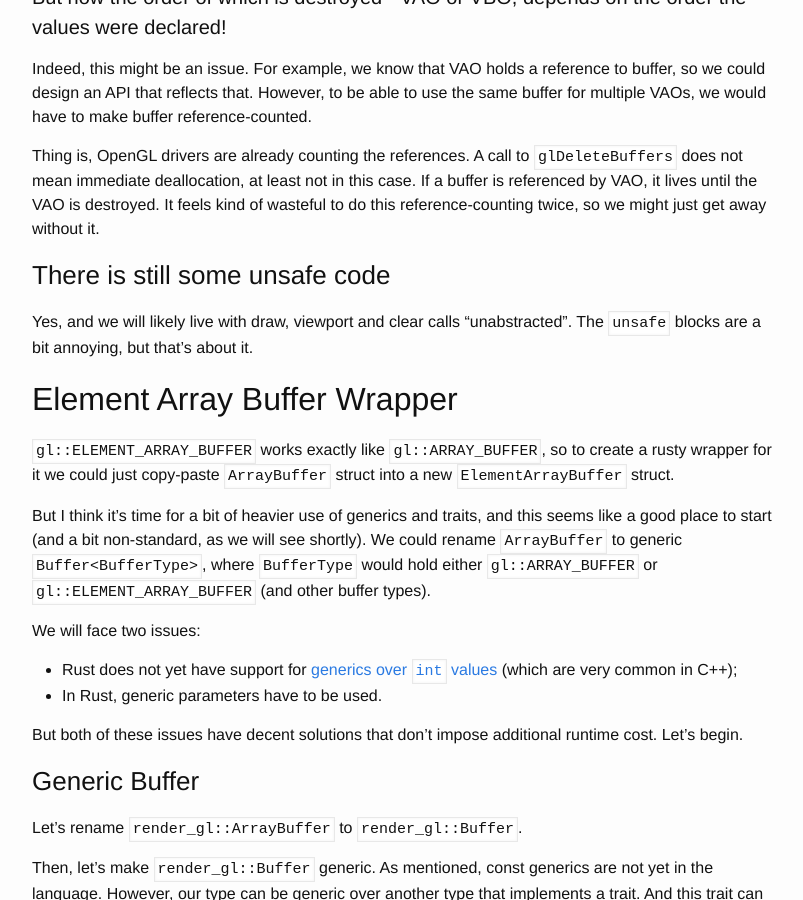
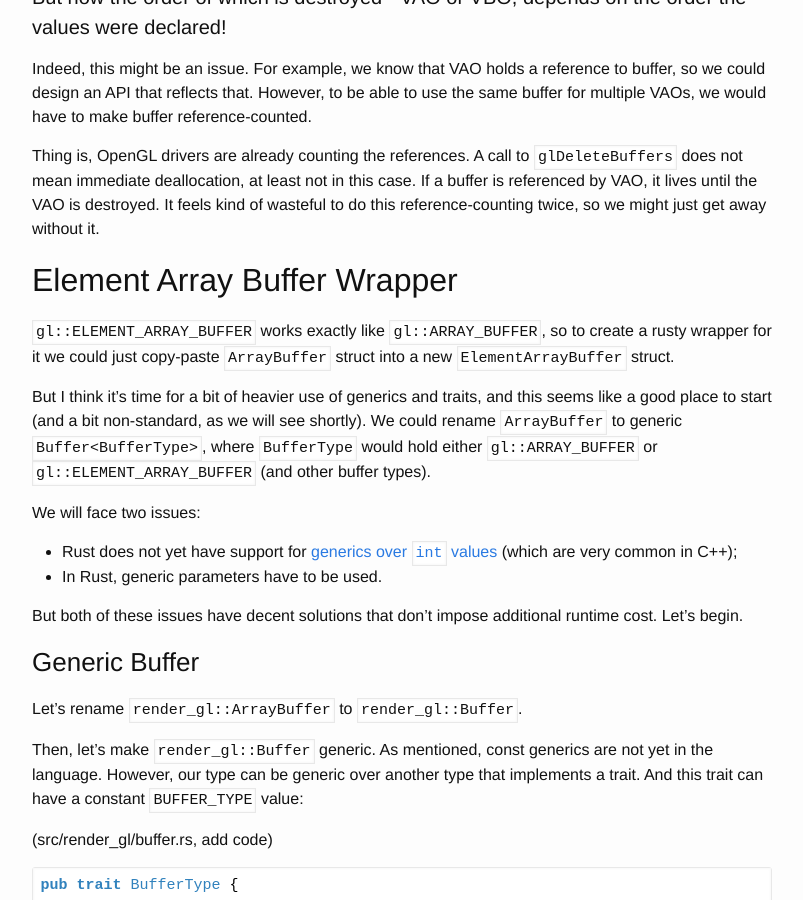
Before and after one commit to Nercury/Nercury.github.io, a Jekyll site: the page built from _posts/2018-07-25-opengl-in-rust-from-scratch-12-buffers.markdown, in a window 1280 px wide and 900 px high, scrolled down 7442 px. Shown: the whole window, without its empty margins (238-1041 px from the left). Built offline with Jekyll 4.4.1, drawn with Linux system fonts in a browser that asks for light colours; nearby versions of some CDN libraries.

Commit message:
We will wrap all the things eventually

```diff
--- a/_posts/2018-07-25-opengl-in-rust-from-scratch-12-buffers.markdown
+++ b/_posts/2018-07-25-opengl-in-rust-from-scratch-12-buffers.markdown
@@ -373,11 +373,6 @@ does not mean immediate deallocation, at least not in this case. If a buffer is
 by VAO, it lives until the VAO is destroyed. It feels kind of wasteful to do this
 reference-counting twice, so we might just get away without it.
 
-### There is still some unsafe code
-
-Yes, and we will likely live with draw, viewport and clear calls "unabstracted".
-The `unsafe` blocks are a bit annoying, but that's about it.
-
 ## Element Array Buffer Wrapper
 
 `gl::ELEMENT_ARRAY_BUFFER` works exactly like `gl::ARRAY_BUFFER`,
```
